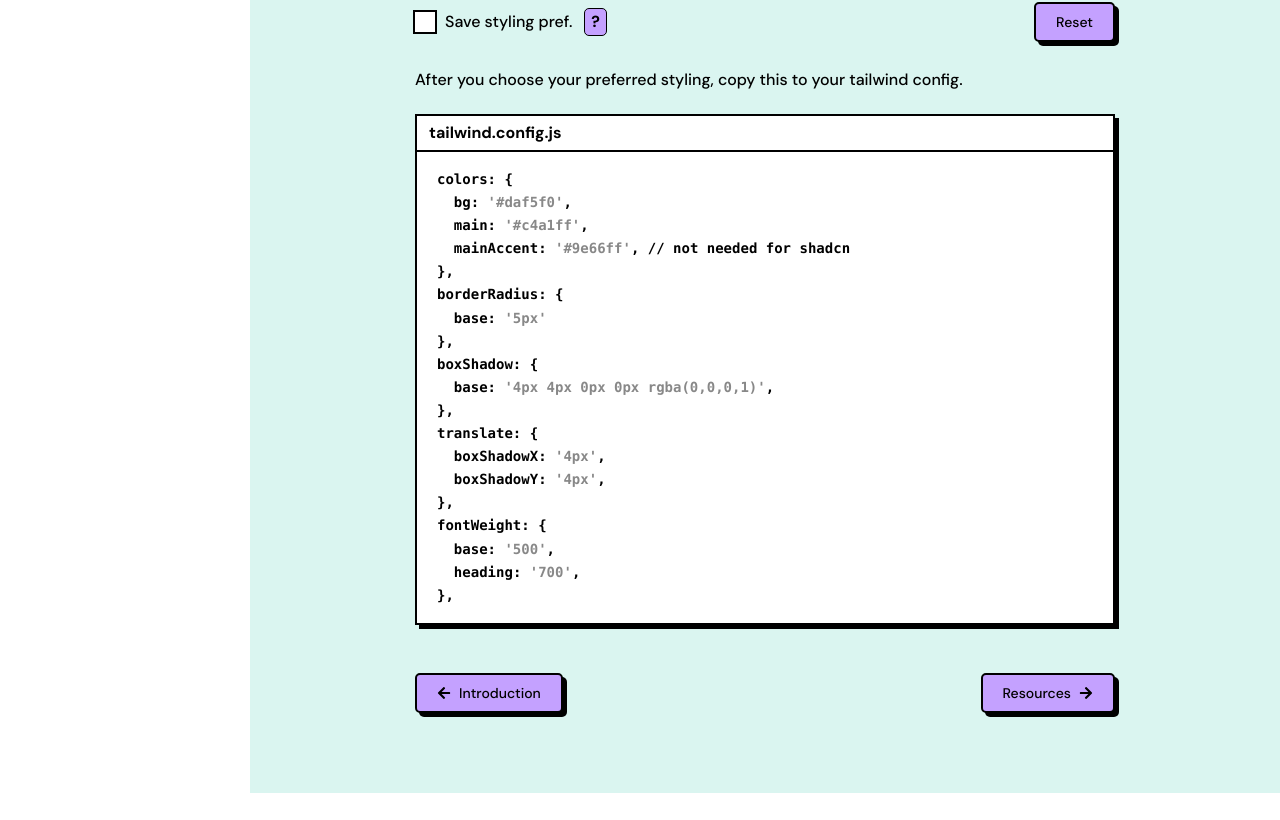
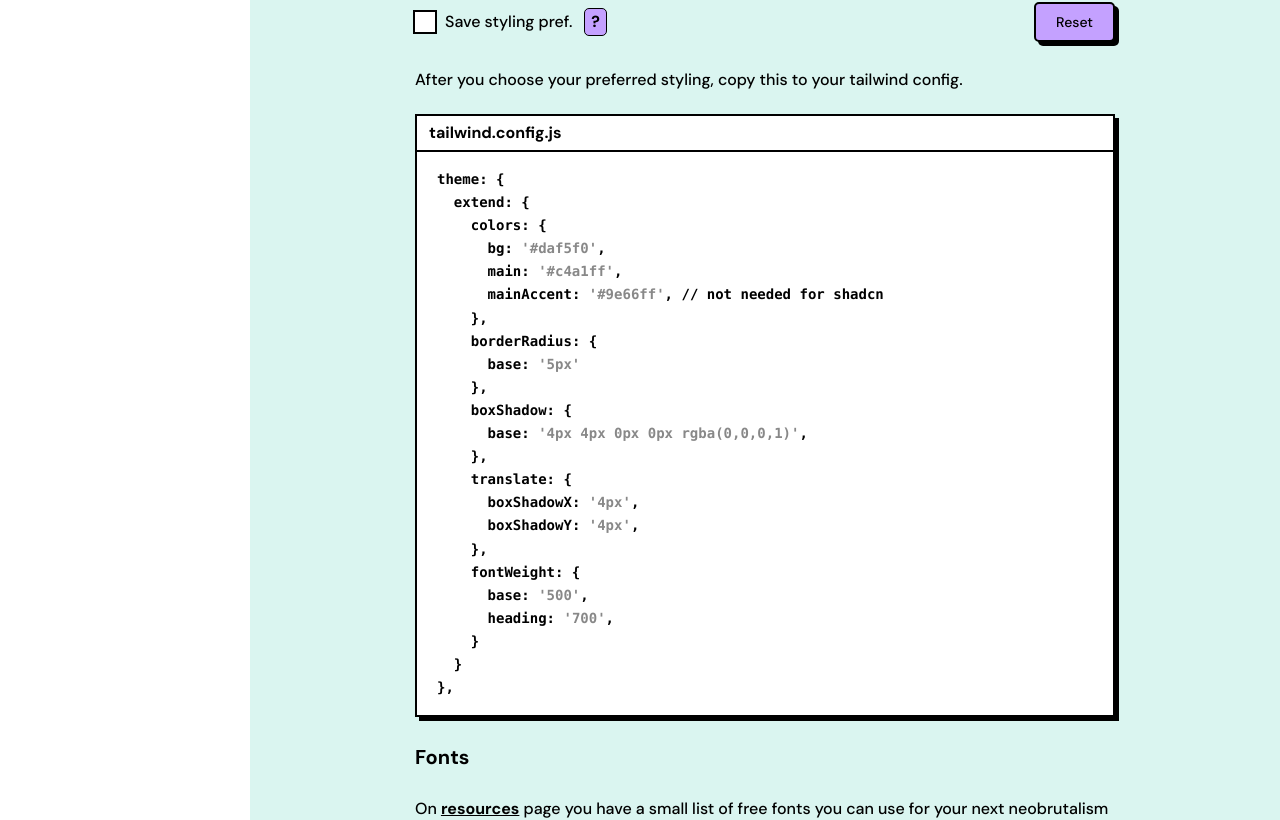
Before and after one commit to ekmas/neobrutalism-components, a Next.js app: page /docs/styling in a window 1280 px wide. Shown: the part 1062-1882 px from the top of the page. Before the commit the page ends 1855 px from the top, so only its background shows below. Built offline with nearby package versions, Linux system fonts and the light colour scheme.

Commit message:
updated docs

```diff
--- a/src/markdown/docs/styling/Styling.tsx
+++ b/src/markdown/docs/styling/Styling.tsx
@@ -130,7 +130,9 @@ export default function Styling() {
     setSaveStylingPreference(false)
   }
 
-  const twConfig = `colors: {
+  const twConfig = `theme: {
+  extend: {
+    colors: {
       bg: '${activeColorPallete.bg}',
       main: '${activeColorPallete.main}',
       mainAccent: '${activeColorPallete.mainAccent}', // not needed for shadcn
@@ -150,6 +152,8 @@ translate: {
     fontWeight: {
       base: '${fontWeight[1]}',
       heading: '${fontWeight[0]}',
+    }
+  }
 },`
 
   return (
--- a/src/markdown/docs/styling/page.mdx
+++ b/src/markdown/docs/styling/page.mdx
@@ -1,9 +1,16 @@
 import Styling from './Styling'
 import Pagination from '@/components/app/Pagination'
+import Link from 'next/link'
 
 ## Styling
 
 <Styling />
+
+<br />
+
+### Fonts
+
+On <Link href='/docs/resources'>resources</Link> page you have a small list of free fonts you can use for your next neobrutalism project.
 
 <Pagination
   prev={{
```
Lines whose indentation alone changed are shown as unchanged.
